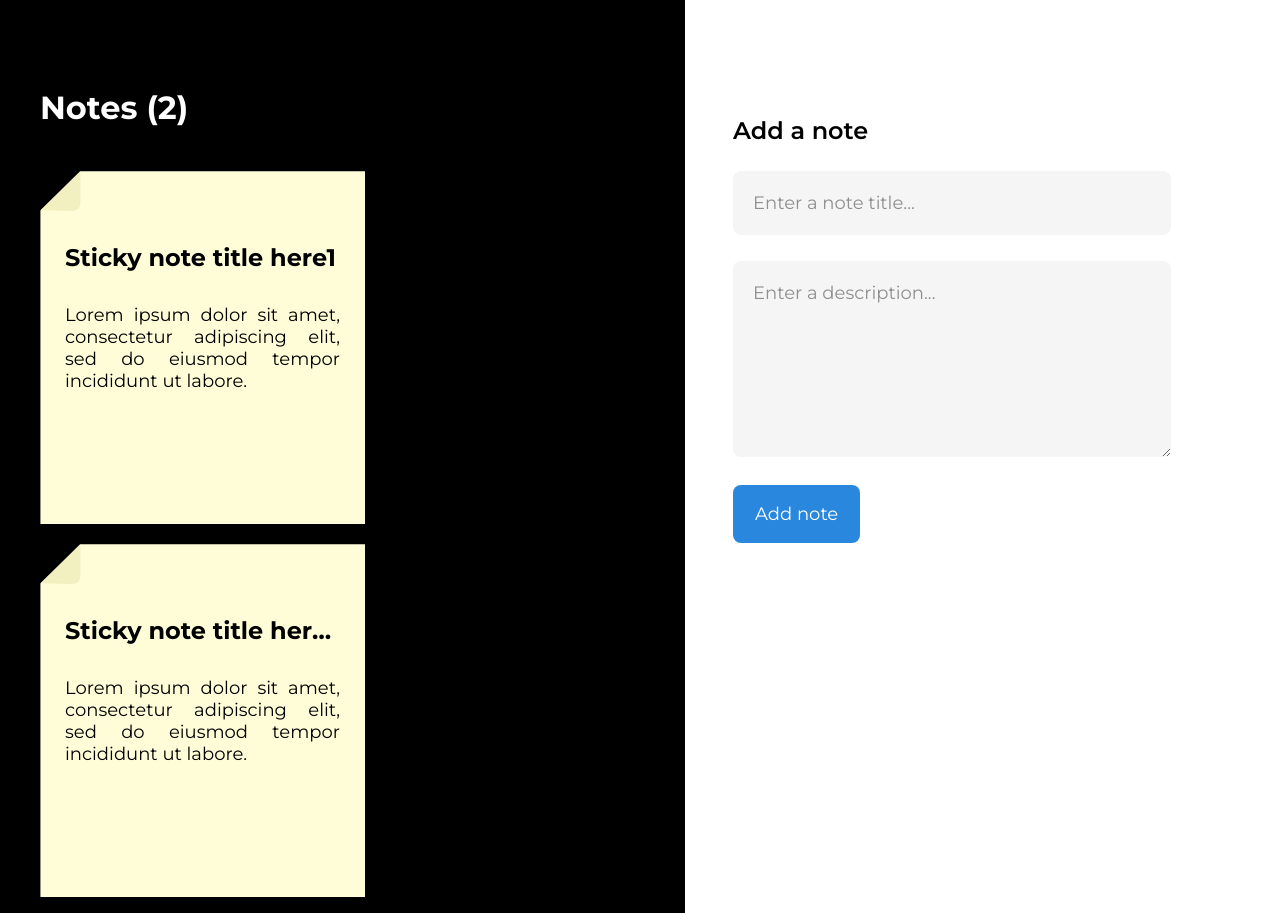
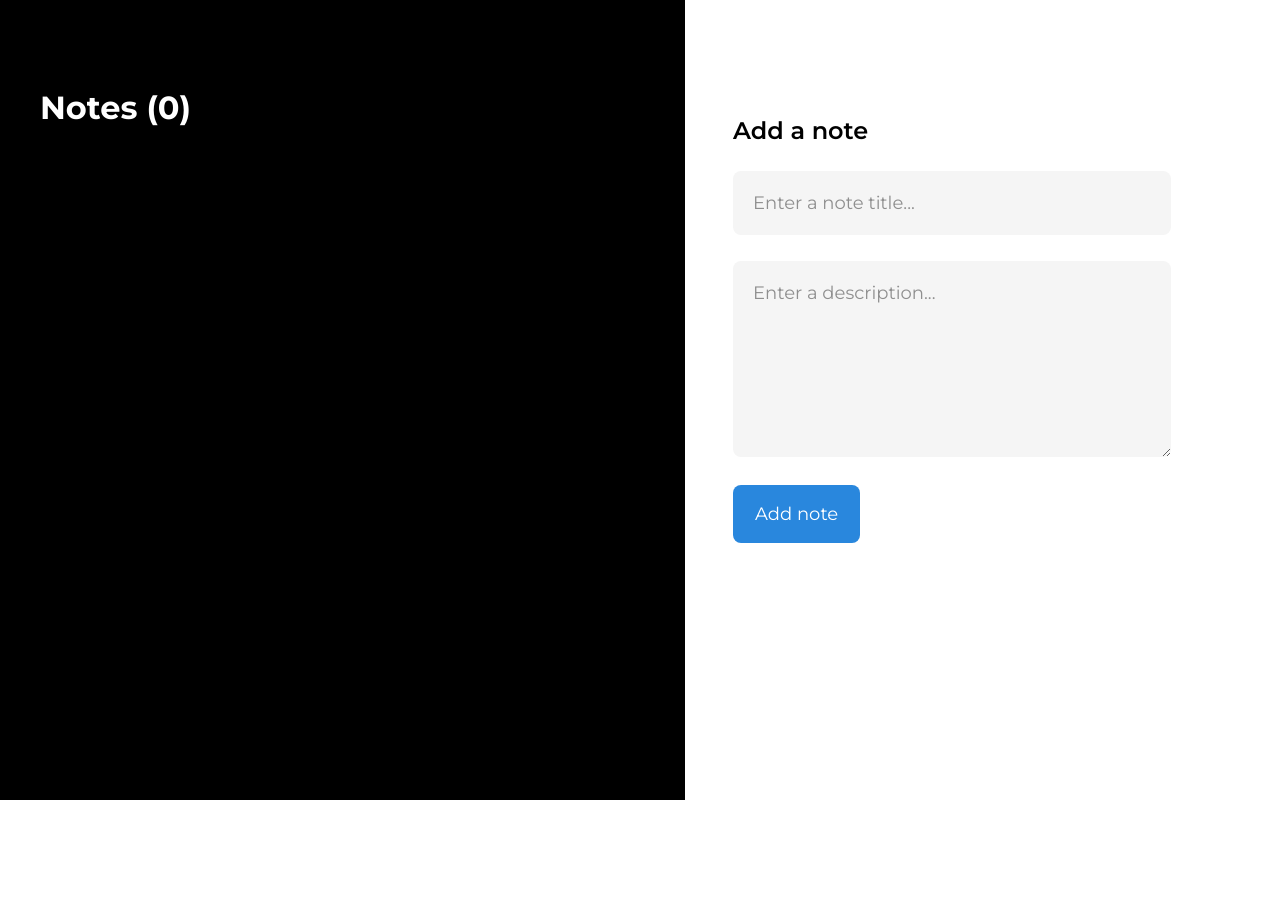
Before and after one commit to Pedromigacz/frontend_developer_exercise, a React (Create React App) app: page / in a window 1280 px wide. After the commit the page ends 800 px from the top, so only its background shows below. Built offline with nearby package versions, Linux system fonts and the light colour scheme.

Commit message:
add state persistence to NotesContextProvider

```diff
--- a/src/contexts/NotesContext.jsx
+++ b/src/contexts/NotesContext.jsx
@@ -1,21 +1,14 @@
-import React, { createContext, useContext, useState } from "react";
+import React, { createContext, useContext, useState, useEffect } from "react";
 
 export const NotesContext = createContext();
 
 const NotesContextProvider = (props) => {
   // setup router
-  const [notes, setNotes] = useState([
-    {
-      title: "Sticky note title here1",
-      description:
-        "Lorem ipsum dolor sit amet, consectetur adipiscing elit, sed do eiusmod tempor incididunt ut labore.",
-    },
-    {
-      title: "Sticky note title here2",
-      description:
-        "Lorem ipsum dolor sit amet, consectetur adipiscing elit, sed do eiusmod tempor incididunt ut labore.",
-    },
-  ]);
+  const [notes, setNotes] = useState(
+    localStorage.getItem("noteList")
+      ? JSON.parse(localStorage.getItem("noteList"))
+      : []
+  );
 
   const addNote = (newNote) => {
     setNotes([...notes, newNote]);
@@ -29,6 +22,10 @@ const NotesContextProvider = (props) => {
 
   const countNotes = () => notes.length;
 
+  React.useEffect(() => {
+    localStorage.setItem("noteList", JSON.stringify(notes));
+  }, [notes]);
+
   return (
     <NotesContext.Provider value={{ notes, addNote, removeNote, countNotes }}>
       {props.children}
```
